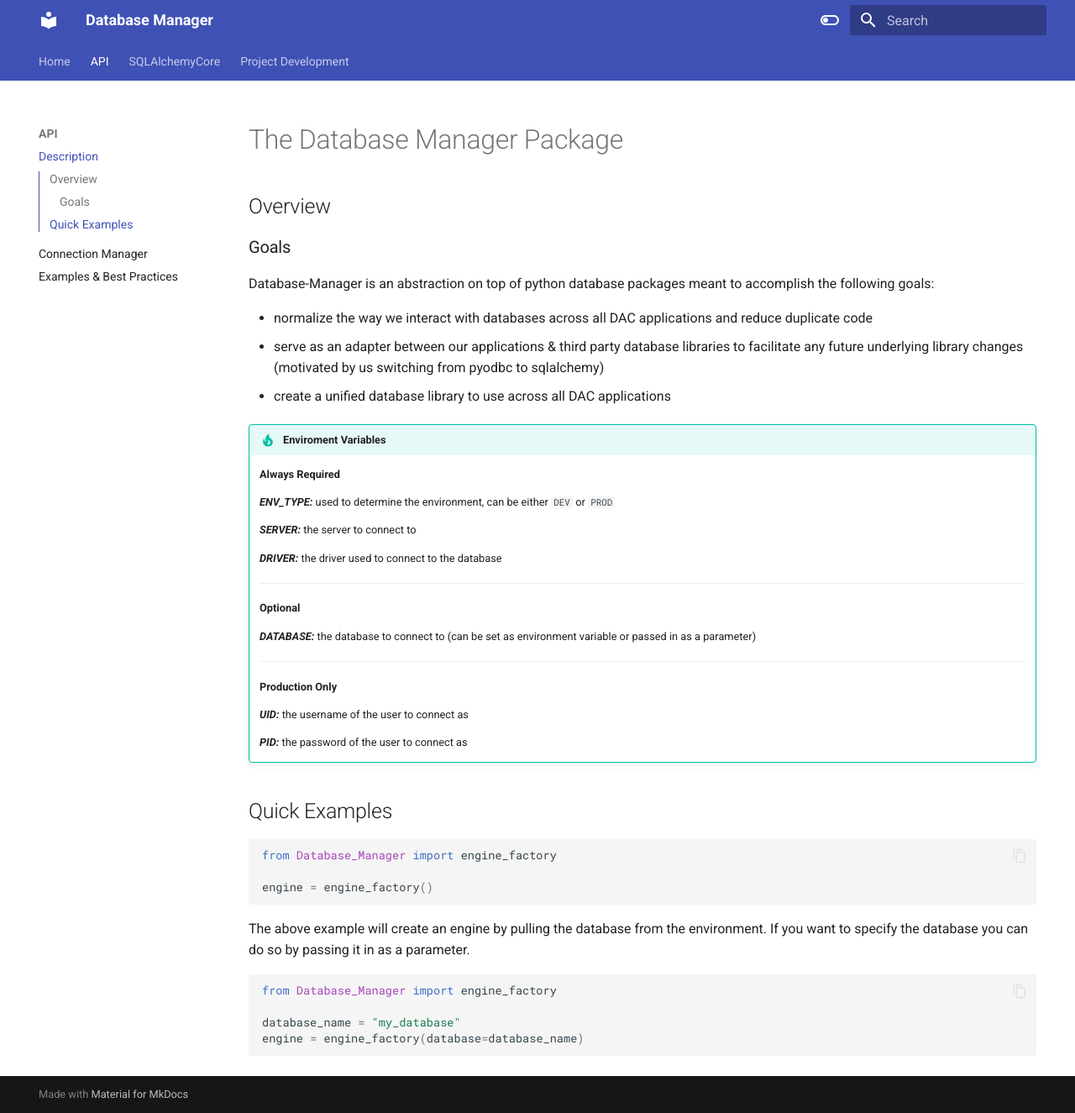
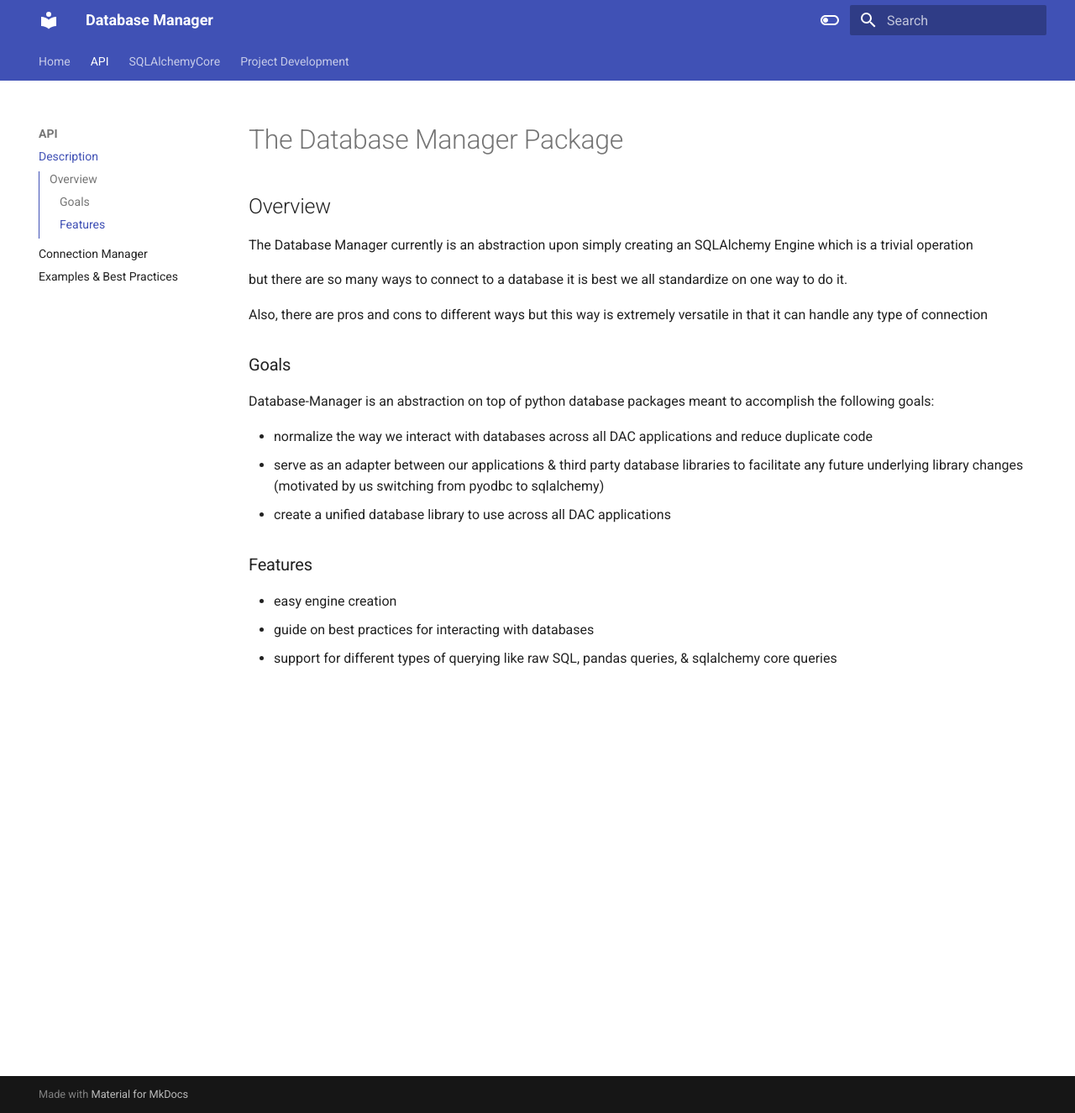
Before and after one commit to Data-Analytics-Center/Database_Manager, an MkDocs documentation site: the page built from docs/API_Subpages/description.md, in a window 1280 px wide and 1325 px high. Shown: the whole window at 84% size. Built offline with MkDocs 1.6.1 and Material for MkDocs 9.7.7, drawn with Linux system fonts in a browser that asks for light colours.

Commit message:
fixed typo

````diff
--- a/docs/API_Subpages/description.md
+++ b/docs/API_Subpages/description.md
@@ -1,6 +1,12 @@
 # The Database Manager Package
 
 ## Overview
+
+The Database Manager currently is an abstraction upon simply creating an SQLAlchemy Engine which is a trivial operation
+
+but there are so many ways to connect to a database it is best we all standardize on one way to do it.
+
+Also, there are pros and cons to different ways but this way is extremely versatile in that it can handle any type of connection
 
 ### Goals
 
@@ -10,45 +16,8 @@
 - serve as an adapter between our applications & third party database libraries to facilitate any future underlying library changes (motivated by us switching from pyodbc to sqlalchemy)
 - create a unified database library to use across all DAC applications
 
-!!! tip "Enviroment Variables"
+### Features
 
-    **Always Required**
-
-    ***ENV_TYPE:*** used to determine the environment, can be either `DEV` or `PROD`
-
-    ***SERVER:*** the server to connect to
-
-    ***DRIVER:*** the driver used to connect to the database
-
-    --------------------------------------------
-
-    **Optional**
-
-    ***DATABASE:*** the database to connect to (can be set as environment variable or passed in as a parameter)
-
-    --------------------------------------------
-
-    **Production Only**
-
-    ***UID:*** the username of the user to connect as
-
-    ***PID:*** the password of the user to connect as
-
-
-## Quick Examples
-
-```python
-from Database_Manager import engine_factory
-
-engine = engine_factory()
-```
-
-The above example will create an engine by pulling the database from the environment.
-If you want to specify the database you can do so by passing it in as a parameter.
-
-```python
-from Database_Manager import engine_factory
-
-database_name = "my_database"
-engine = engine_factory(database=database_name)
-```
+- easy engine creation
+- guide on best practices for interacting with databases
+- support for different types of querying like raw SQL, pandas queries, & sqlalchemy core queries
````
Also changed, not shown: 1 other file.
